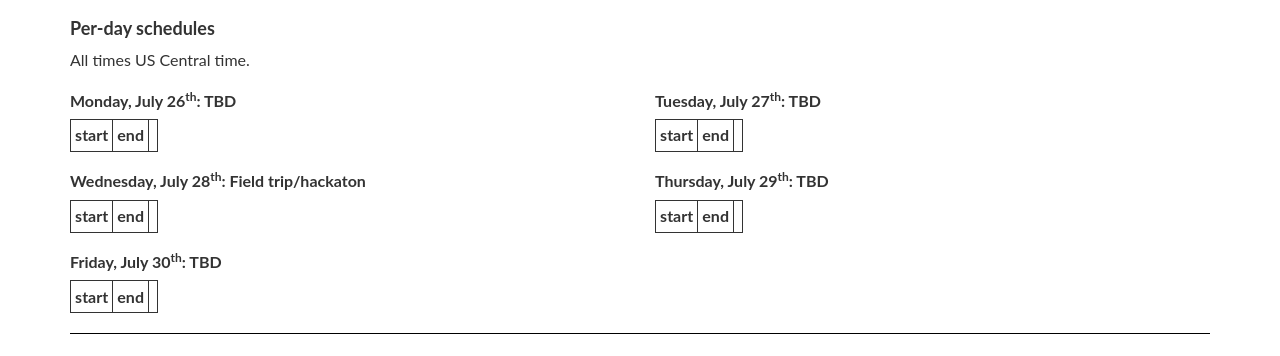
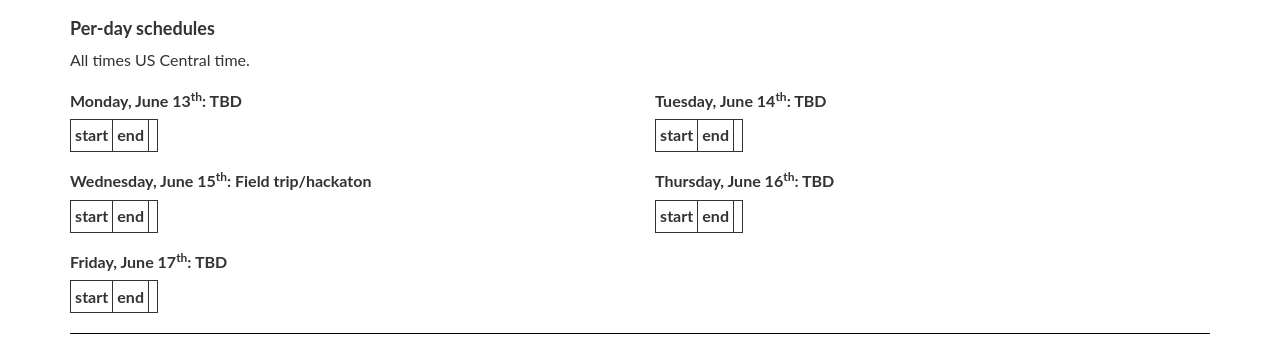
Before and after one commit to EinsteinToolkit/et2022uidaho, a Jekyll site: the page built from program.md, in a window 1280 px wide. Shown: the part 488-844 px from the top of the page. Built offline with Jekyll 4.4.1, drawn with Linux system fonts in a browser that asks for light colours.

Commit message:
program.md: July -> June

```diff
--- a/program.md
+++ b/program.md
@@ -123,35 +123,35 @@ All times US Central time.
 <div class="row fix">
 
 <div class="col-sm-6">
-<h3>Monday, July 26<sup>th</sup>: TBD</h3>
+<h3>Monday, June 13<sup>th</sup>: TBD</h3>
 
 {% include day_schedule_table.html day=page.day1 %}
 
 </div>
 
 <div class="col-sm-6">
-<h3>Tuesday, July 27<sup>th</sup>: TBD</h3>
+<h3>Tuesday, June 14<sup>th</sup>: TBD</h3>
 
 {% include day_schedule_table.html day=page.day2 %}
 
 </div>
 
 <div class="col-sm-6">
-<h3>Wednesday, July 28<sup>th</sup>: Field trip/hackaton</h3>
+<h3>Wednesday, June 15<sup>th</sup>: Field trip/hackaton</h3>
 
 {% include day_schedule_table.html day=page.day3 %}
 
 </div>
 
 <div class="col-sm-6">
-<h3>Thursday, July 29<sup>th</sup>: TBD</h3>
+<h3>Thursday, June 16<sup>th</sup>: TBD</h3>
 
 {% include day_schedule_table.html day=page.day4 %}
 
 </div>
 
 <div class="col-sm-6">
-<h3>Friday, July 30<sup>th</sup>: TBD</h3>
+<h3>Friday, June 17<sup>th</sup>: TBD</h3>
 
 {% include day_schedule_table.html day=page.day5 %}
 
```
